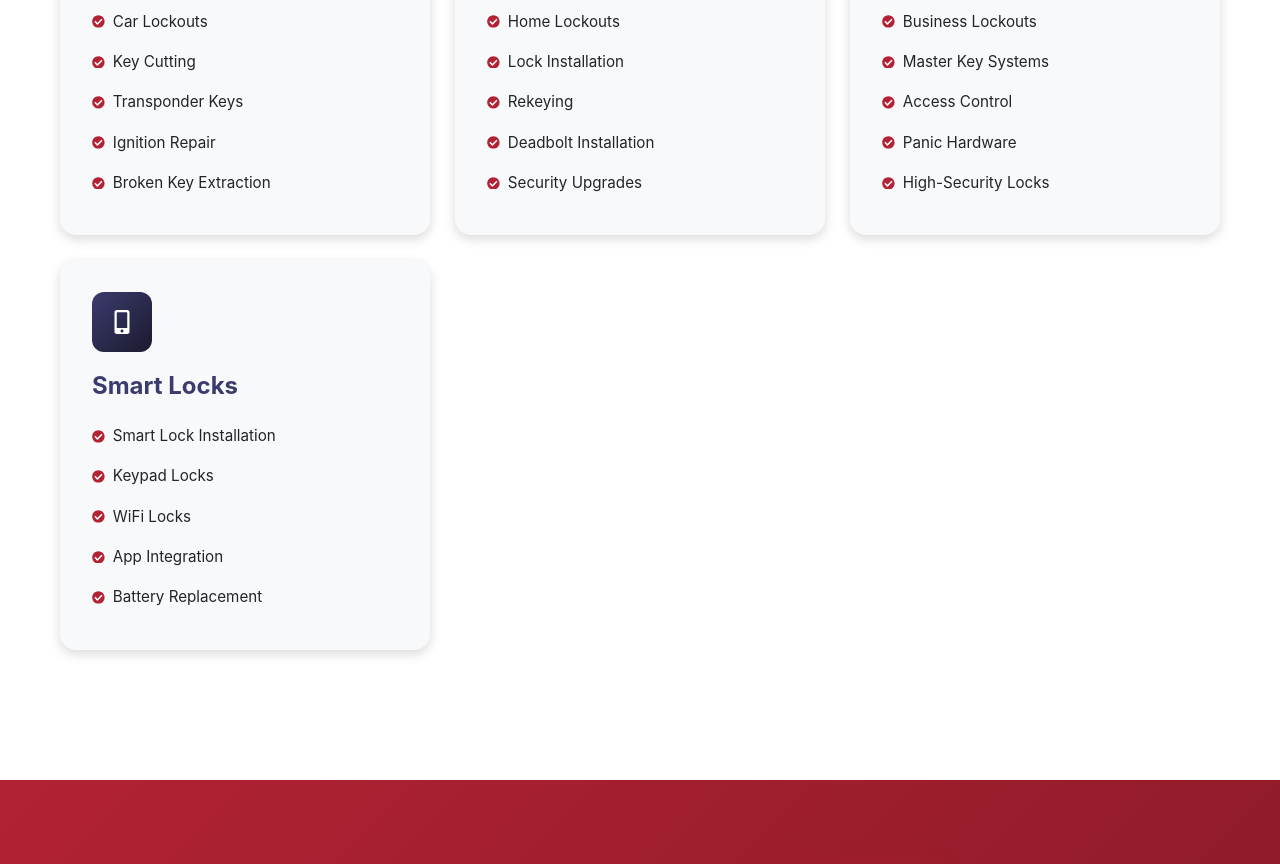
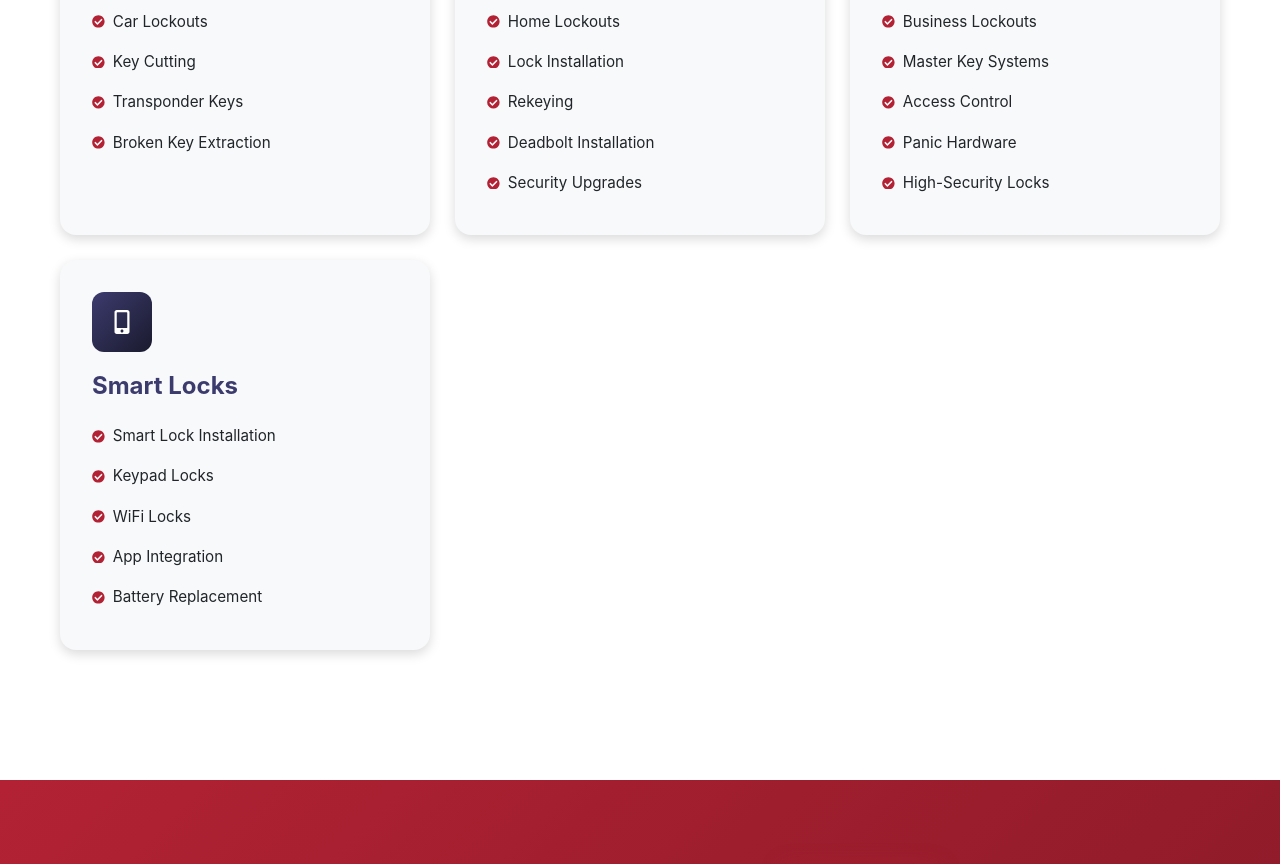
Before and after one commit to Definitely-Ai/Goodlocksmith, a React (Vite) app: page /Angier in a window 1280 px wide. Shown: the part 1420-2284 px from the top of the page. Built offline with nearby package versions, Linux system fonts and the light colour scheme.

Commit message:
Update experience and automotive services

```diff
--- a/src/data/cities.js
+++ b/src/data/cities.js
@@ -98,7 +98,7 @@ export const services = [
     {
         name: 'Automotive Services',
         icon: '🚗',
-        items: ['Car Lockouts', 'Key Cutting', 'Transponder Keys', 'Ignition Repair', 'Broken Key Extraction']
+        items: ['Car Lockouts', 'Key Cutting', 'Transponder Keys', 'Broken Key Extraction']
     },
     {
         name: 'Residential Services',
```
